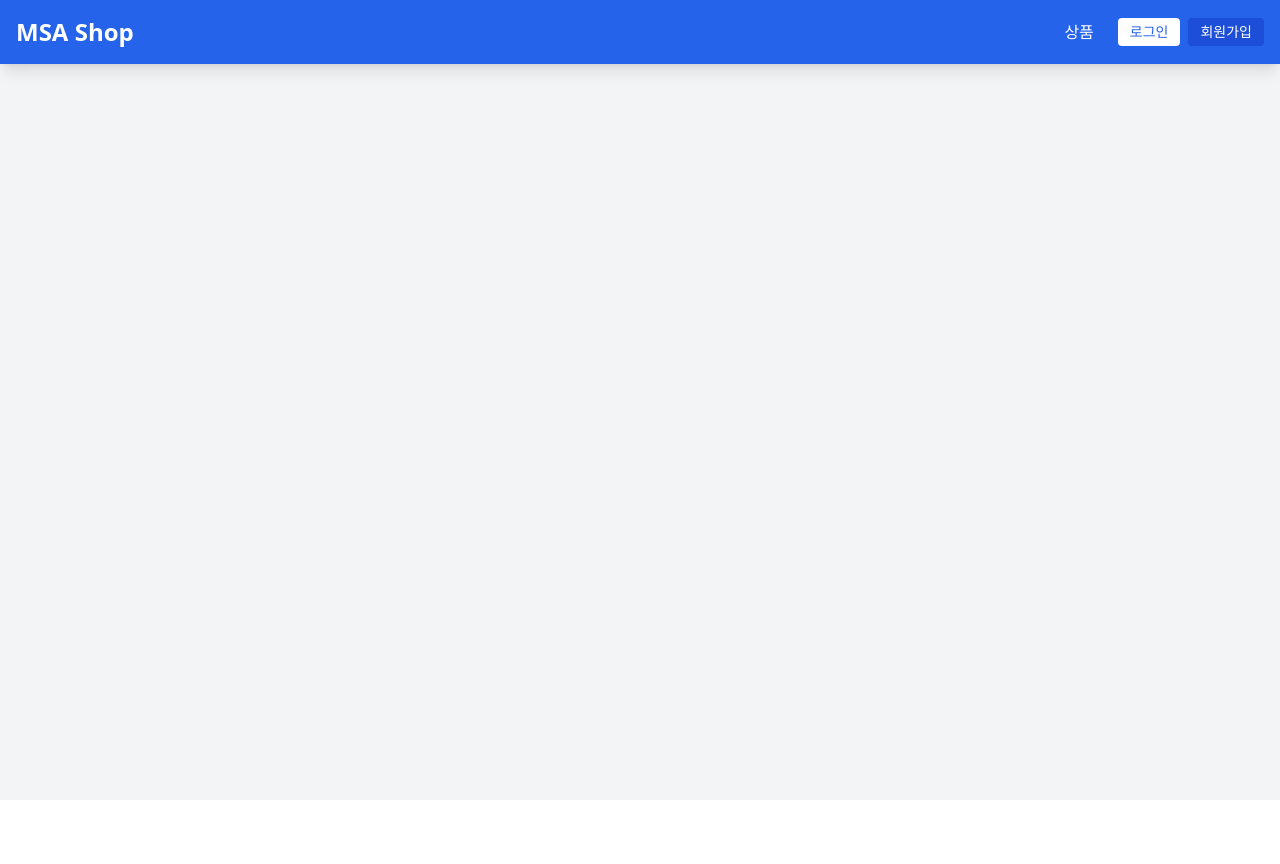
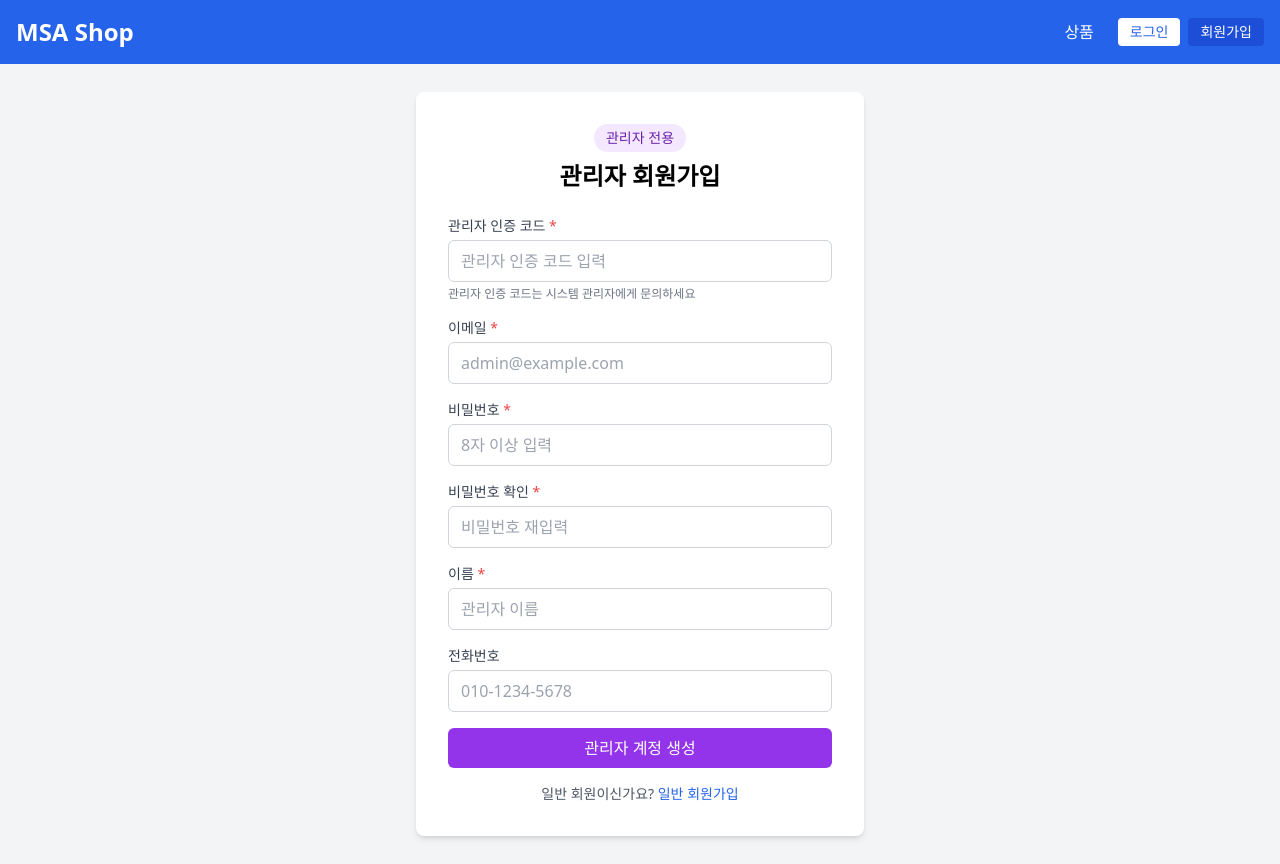
Before and after one commit to amy397/msa-frontend, a React (Create React App) app: page /admin/signup in a window 1280 px wide. Before the commit the page ends 800 px from the top, so only its background shows below. Built offline with nearby package versions, Linux system fonts and the light colour scheme; no server answers.

Commit message:
feat: 관리자 전용 회원가입 페이지 추가 (/admin/signup)

```diff
--- a/src/App.js
+++ b/src/App.js
@@ -7,6 +7,7 @@ import ProductShop from './pages/ProductShop';
 import MyPage from './pages/MyPage';
 import Login from './pages/Login';
 import SignUp from './pages/SignUp';
+import AdminSignUp from './pages/AdminSignUp';
 import { useUserStore } from './stores/userStore';
 
 function App() {
@@ -24,6 +25,7 @@ function App() {
           <Route path="/" element={<Home />} />
           <Route path="/login" element={<Login />} />
           <Route path="/signup" element={<SignUp />} />
+          <Route path="/admin/signup" element={<AdminSignUp />} />
           <Route path="/mypage" element={<MyPage />} />
 
           {/* 일반 사용자 - 상품 조회/구매 */}
--- /dev/null
+++ b/src/pages/AdminSignUp.jsx
@@ -0,0 +1,186 @@
+import { useState } from 'react';
+import { useNavigate, Link } from 'react-router-dom';
+import { useAuth } from '../hooks/useUser';
+
+export default function AdminSignUp() {
+  const navigate = useNavigate();
+  const { signUp, loading, error, clearError } = useAuth();
+  const [formData, setFormData] = useState({
+    email: '',
+    password: '',
+    passwordConfirm: '',
+    name: '',
+    phone: '',
+    adminCode: '', // 관리자 인증 코드
+  });
+  const [validationError, setValidationError] = useState('');
+
+  // 관리자 인증 코드 (실제 환경에서는 환경변수로 관리)
+  const ADMIN_SECRET_CODE = 'ADMIN2024';
+
+  const handleChange = (e) => {
+    const { name, value } = e.target;
+    setFormData((prev) => ({ ...prev, [name]: value }));
+    if (error) clearError();
+    if (validationError) setValidationError('');
+  };
+
+  const handleSubmit = async (e) => {
+    e.preventDefault();
+
+    // 관리자 코드 확인
+    if (formData.adminCode !== ADMIN_SECRET_CODE) {
+      setValidationError('관리자 인증 코드가 올바르지 않습니다.');
+      return;
+    }
+
+    // 비밀번호 확인
+    if (formData.password !== formData.passwordConfirm) {
+      setValidationError('비밀번호가 일치하지 않습니다.');
+      return;
+    }
+
+    // 비밀번호 길이 확인
+    if (formData.password.length < 8) {
+      setValidationError('비밀번호는 8자 이상이어야 합니다.');
+      return;
+    }
+
+    const { passwordConfirm, adminCode, ...signUpData } = formData;
+    // role을 ADMIN으로 설정
+    const result = await signUp({ ...signUpData, role: 'ADMIN' });
+
+    if (result.success) {
+      alert('관리자 계정이 생성되었습니다. 로그인해주세요.');
+      navigate('/login');
+    }
+  };
+
+  return (
+    <div className="min-h-screen flex items-center justify-center bg-gray-100">
+      <div className="bg-white p-8 rounded-lg shadow-md w-full max-w-md">
+        <div className="text-center mb-6">
+          <span className="inline-block bg-purple-100 text-purple-800 text-sm px-3 py-1 rounded-full mb-2">
+            관리자 전용
+          </span>
+          <h2 className="text-2xl font-bold">관리자 회원가입</h2>
+        </div>
+
+        {(error || validationError) && (
+          <div className="bg-red-100 text-red-700 p-3 rounded mb-4">
+            {error || validationError}
+          </div>
+        )}
+
+        <form onSubmit={handleSubmit} className="space-y-4">
+          <div>
+            <label className="block text-sm font-medium text-gray-700 mb-1">
+              관리자 인증 코드 <span className="text-red-500">*</span>
+            </label>
+            <input
+              type="password"
+              name="adminCode"
+              value={formData.adminCode}
+              onChange={handleChange}
+              required
+              className="w-full px-3 py-2 border border-gray-300 rounded-md focus:outline-none focus:ring-2 focus:ring-purple-500"
+              placeholder="관리자 인증 코드 입력"
+            />
+            <p className="text-xs text-gray-500 mt-1">
+              관리자 인증 코드는 시스템 관리자에게 문의하세요
+            </p>
+          </div>
+
+          <div>
+            <label className="block text-sm font-medium text-gray-700 mb-1">
+              이메일 <span className="text-red-500">*</span>
+            </label>
+            <input
+              type="email"
+              name="email"
+              value={formData.email}
+              onChange={handleChange}
+              required
+              className="w-full px-3 py-2 border border-gray-300 rounded-md focus:outline-none focus:ring-2 focus:ring-purple-500"
+              placeholder="admin@example.com"
+            />
+          </div>
+
+          <div>
+            <label className="block text-sm font-medium text-gray-700 mb-1">
+              비밀번호 <span className="text-red-500">*</span>
+            </label>
+            <input
+              type="password"
+              name="password"
+              value={formData.password}
+              onChange={handleChange}
+              required
+              className="w-full px-3 py-2 border border-gray-300 rounded-md focus:outline-none focus:ring-2 focus:ring-purple-500"
+              placeholder="8자 이상 입력"
+            />
+          </div>
+
+          <div>
+            <label className="block text-sm font-medium text-gray-700 mb-1">
+              비밀번호 확인 <span className="text-red-500">*</span>
+            </label>
+            <input
+              type="password"
+              name="passwordConfirm"
+              value={formData.passwordConfirm}
+              onChange={handleChange}
+              required
+              className="w-full px-3 py-2 border border-gray-300 rounded-md focus:outline-none focus:ring-2 focus:ring-purple-500"
+              placeholder="비밀번호 재입력"
+            />
+          </div>
+
+          <div>
+            <label className="block text-sm font-medium text-gray-700 mb-1">
+              이름 <span className="text-red-500">*</span>
+            </label>
+            <input
+              type="text"
+              name="name"
+              value={formData.name}
+              onChange={handleChange}
+              required
+              className="w-full px-3 py-2 border border-gray-300 rounded-md focus:outline-none focus:ring-2 focus:ring-purple-500"
+              placeholder="관리자 이름"
+            />
+          </div>
+
+          <div>
+            <label className="block text-sm font-medium text-gray-700 mb-1">
+              전화번호
+            </label>
+            <input
+              type="tel"
+              name="phone"
+              value={formData.phone}
+              onChange={handleChange}
+              className="w-full px-3 py-2 border border-gray-300 rounded-md focus:outline-none focus:ring-2 focus:ring-purple-500"
+              placeholder="010-1234-5678"
+            />
+          </div>
+
+          <button
+            type="submit"
+            disabled={loading}
+            className="w-full bg-purple-600 text-white py-2 px-4 rounded-md hover:bg-purple-700 disabled:bg-purple-300 transition-colors"
+          >
+            {loading ? '가입 중...' : '관리자 계정 생성'}
+          </button>
+        </form>
+
+        <p className="mt-4 text-center text-sm text-gray-600">
+          일반 회원이신가요?{' '}
+          <Link to="/signup" className="text-blue-600 hover:underline">
+            일반 회원가입
+          </Link>
+        </p>
+      </div>
+    </div>
+  );
+}
```
